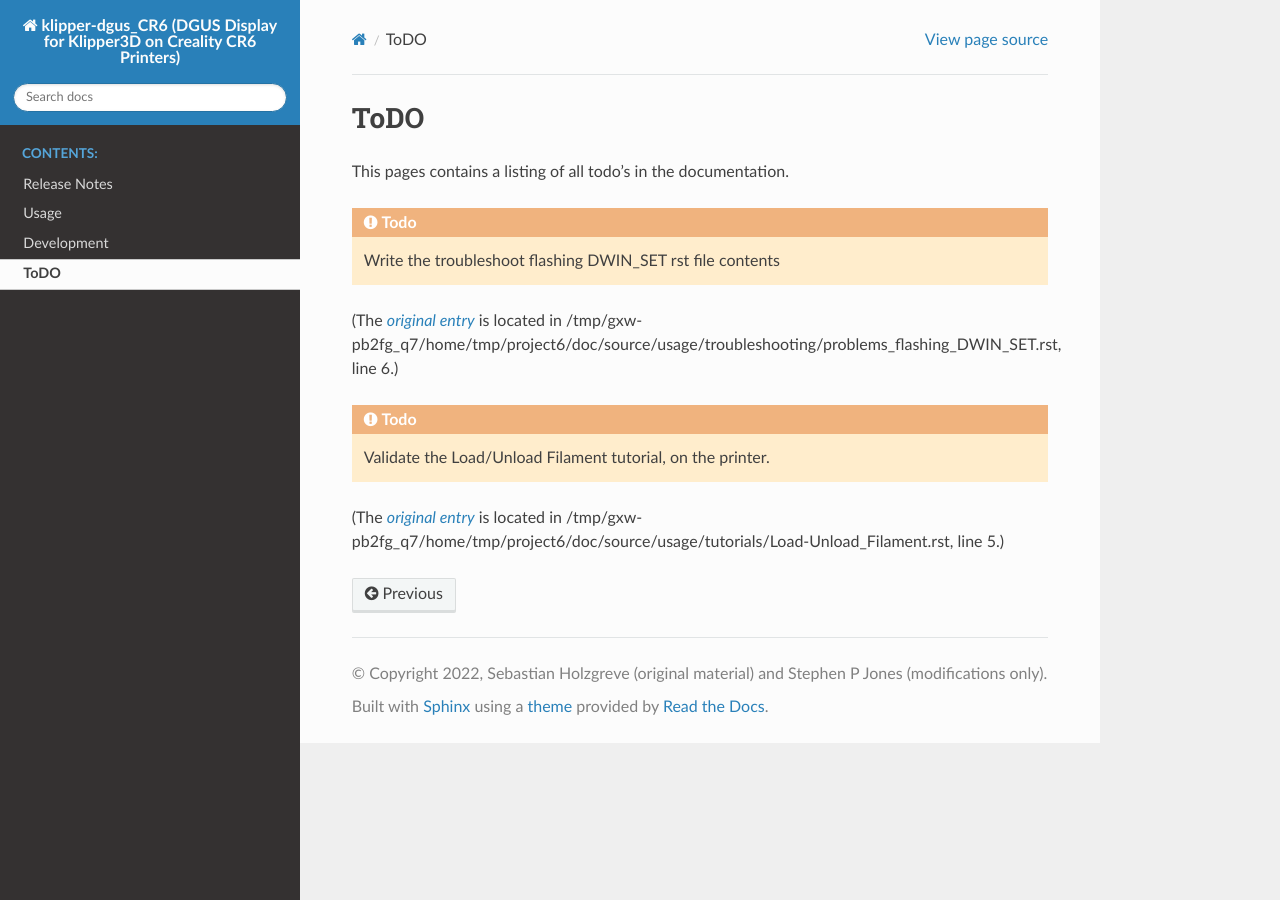
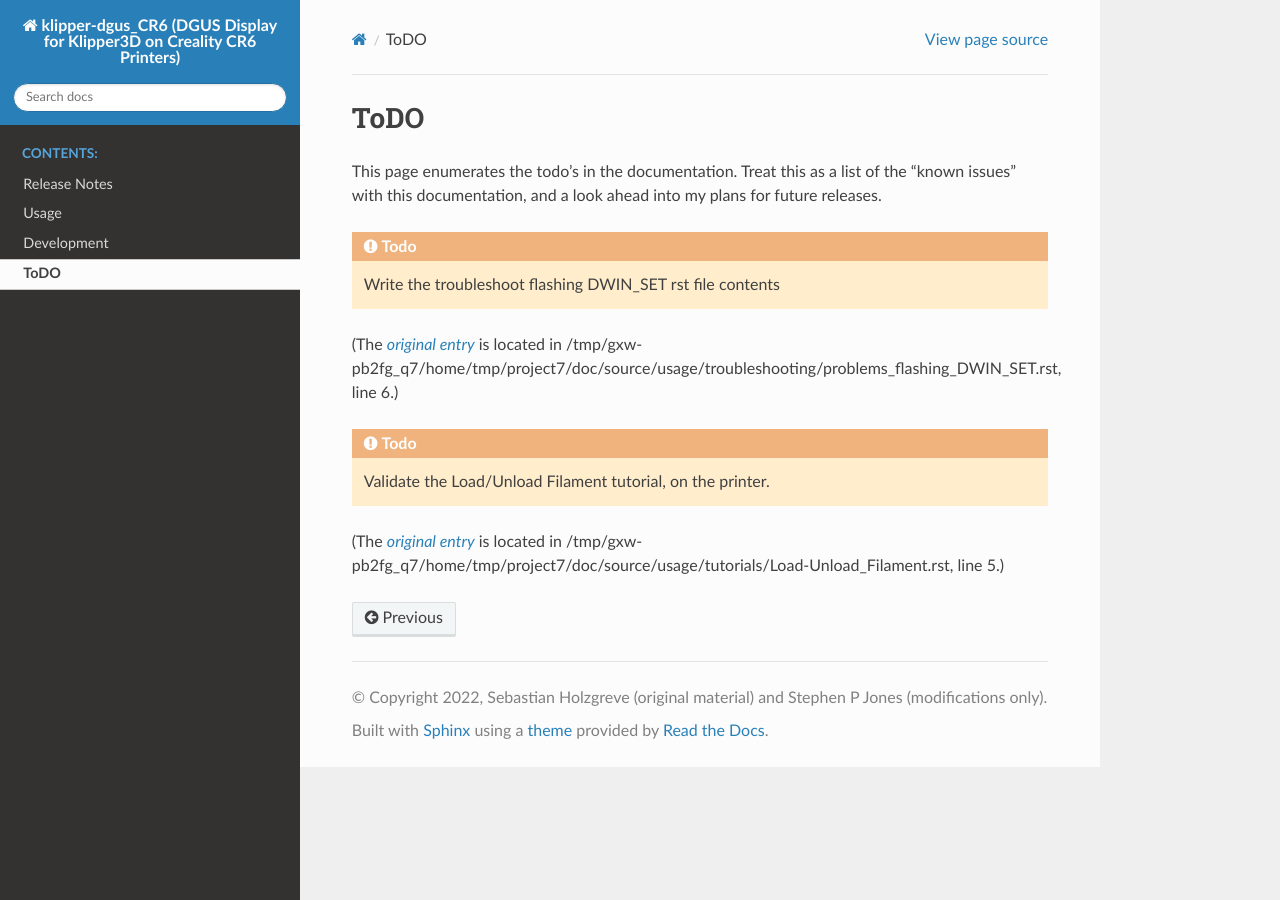
Before and after one commit to Thinkersbluff/Klipper-dgus_CR6, a Sphinx documentation site: the page built from doc/source/todo.rst, in a window 1280 px wide. Built offline with Sphinx 7.4.7 and the Read the Docs theme 2.0.0, drawn with Linux system fonts in a browser that asks for light colours.

Commit message:
Clarified the ToDo.rst description.

```diff
--- a/doc/source/todo.rst
+++ b/doc/source/todo.rst
@@ -2,6 +2,7 @@
 ToDO
 ####
 
-This pages contains a listing of all todo's in the documentation.
+This page enumerates the todo's in the documentation.
+Treat this as a list of the "known issues" with this documentation, and a look ahead into my plans for future releases.
 
 .. todolist::
```
Also changed, not shown: 5 other files.
